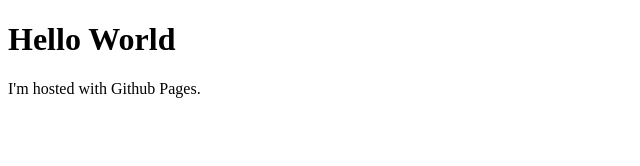
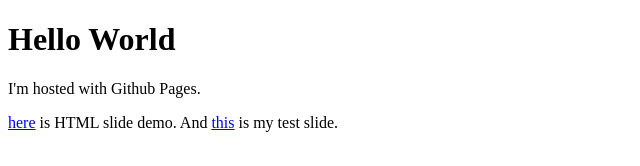
Before and after one commit to ism-k/ism-k.github.io, a plain HTML site: page index.html in a window 1280 px wide. Shown: the whole page, without its empty margins (0-640 px from the left). Drawn offline with Linux system fonts and the light colour scheme.

Commit message:
renew
renew my page

```diff
--- a/index.html
+++ b/index.html
@@ -3,5 +3,7 @@
 <body>
   <h1>Hello World</h1>
   <p>I'm hosted with Github Pages.</p>
+  <a href="https://ism-k.github.io/presentation/demo.html">here</a> is HTML slide demo.
+  And <a href="https://ism-k.github.io/presentation/index.html">this</a> is my test slide.
 </body>
 </html>
```
